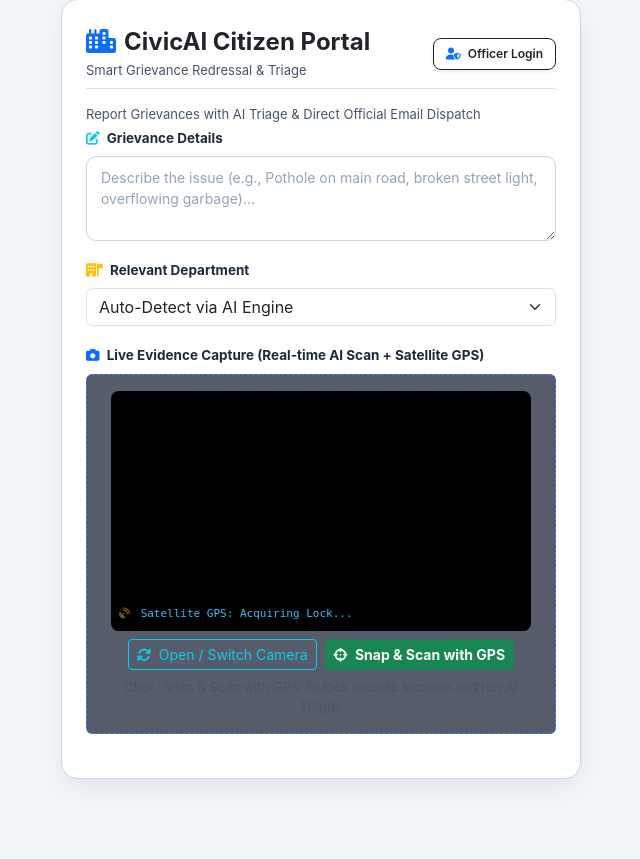
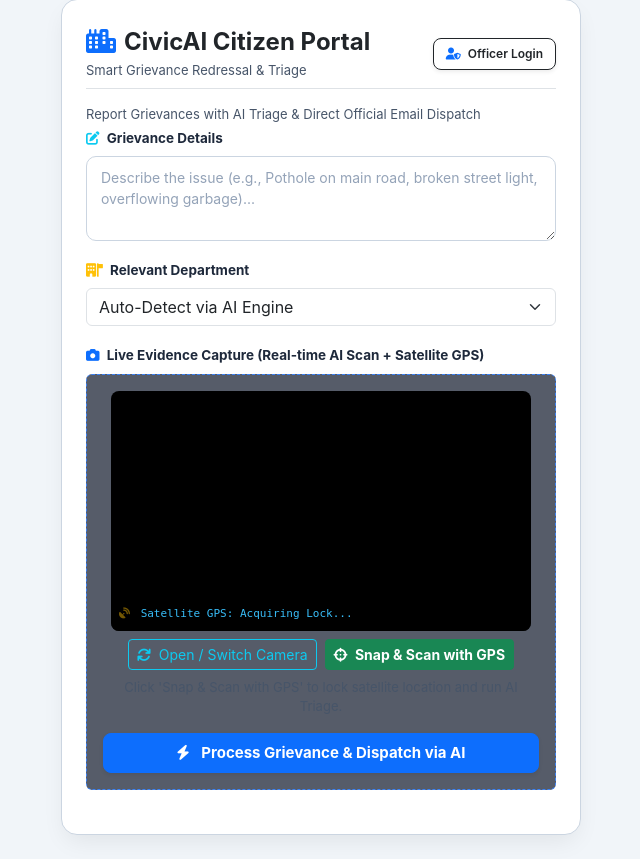
Before and after one commit to RohiVishwa/civic-ai-portal, a Flask app: page / in a window 1280 px wide. Shown: the part 25-884 px from the top of the page, without its empty margins (319-959 px from the left). Before the commit the page ends 804 px from the top, so only its background shows below. Run offline with Flask 3, Linux system fonts and the light colour scheme; data comes from the database, SQL or seed files in the repository.

Commit message:
Restore AI Process Grievance & Dispatch submit button

```diff
--- a/templates/index.html
+++ b/templates/index.html
@@ -199,8 +199,14 @@
         <div id="snapStatus" class="text-center small text-secondary mt-1">
             Click 'Snap & Scan with GPS' to lock satellite location and run AI Triage.
         </div>
-    </div>
-</div>
+
+        <!-- AI Analysis & Submit Dispatch Button -->
+        <div class="mt-3">
+            <button type="submit" id="submitBtn" class="btn btn-primary w-100 py-2 fw-bold shadow-sm" style="font-size: 15px; border-radius: 8px;">
+                <i class="fa-solid fa-bolt me-2"></i> Process Grievance & Dispatch via AI
+            </button>
+        </div>
+    </form>
 
 <!-- Hidden inputs for backend coordinates -->
 <input type="hidden" name="location" id="locationInput">
```
